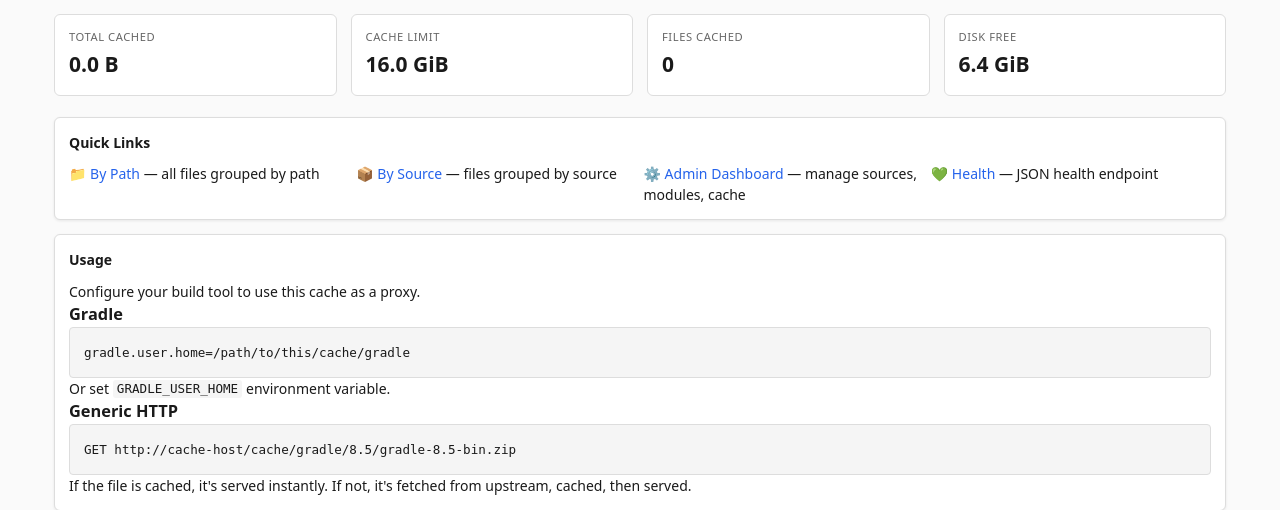
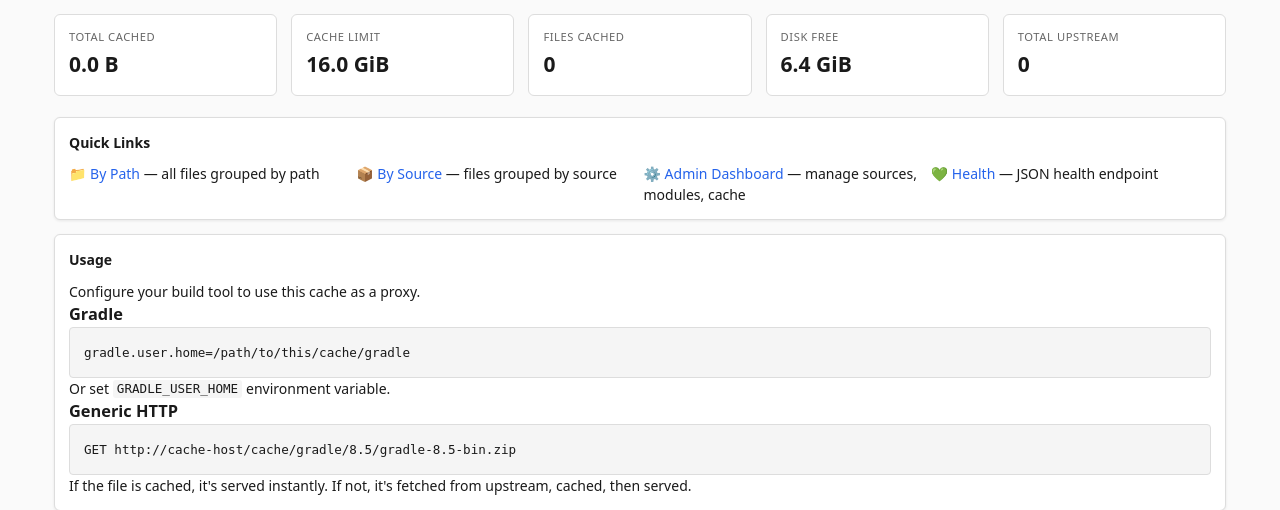
Before and after one commit to ahaququq/pycache, a Flask app: page /info in a window 1280 px wide. Shown: the part 49-559 px from the top of the page. Run offline with Flask 3, Linux system fonts and the light colour scheme; parts of the project's set-up code (start-up, migrations or seed data) failed here and were passed over.

Commit message:
feat: Show total upstream count on index page; remove duplicate gradle source; show upstream count in info pages
- Index page shows Total Upstream count (535 for Gradle)
- Removed duplicate gradle_dist2 source
- Info pages show both cached and available upstream files
- Upstream items show 'Upstream' badge (not 'Missing')
- By-source shows total available, cached, and upstream-only counts

```diff
--- a/app/routes/public.py
+++ b/app/routes/public.py
@@ -94,7 +94,14 @@ def root():
 
 @public.route("/info")
 def index():
-    return render_template("index.html")
+    # Calculate total available upstream files
+    total_upstream = 0
+    for sid, inst in sources.instances().items():
+        try:
+            total_upstream += len(inst.list_items() or [])
+        except Exception:
+            pass
+    return render_template("index.html", total_upstream=total_upstream)
 
 
 @public.route("/info/by-path")
--- a/app/templates/index.html
+++ b/app/templates/index.html
@@ -24,6 +24,10 @@
         <div class="label">Disk Free</div>
         <div class="value">{{ cache_stats().free_bytes | human_bytes }}</div>
     </div>
+    <div class="stat-card">
+        <div class="label">Total Upstream</div>
+        <div class="value">{{ total_upstream }}</div>
+    </div>
 </div>
 
 <div class="card">
```
